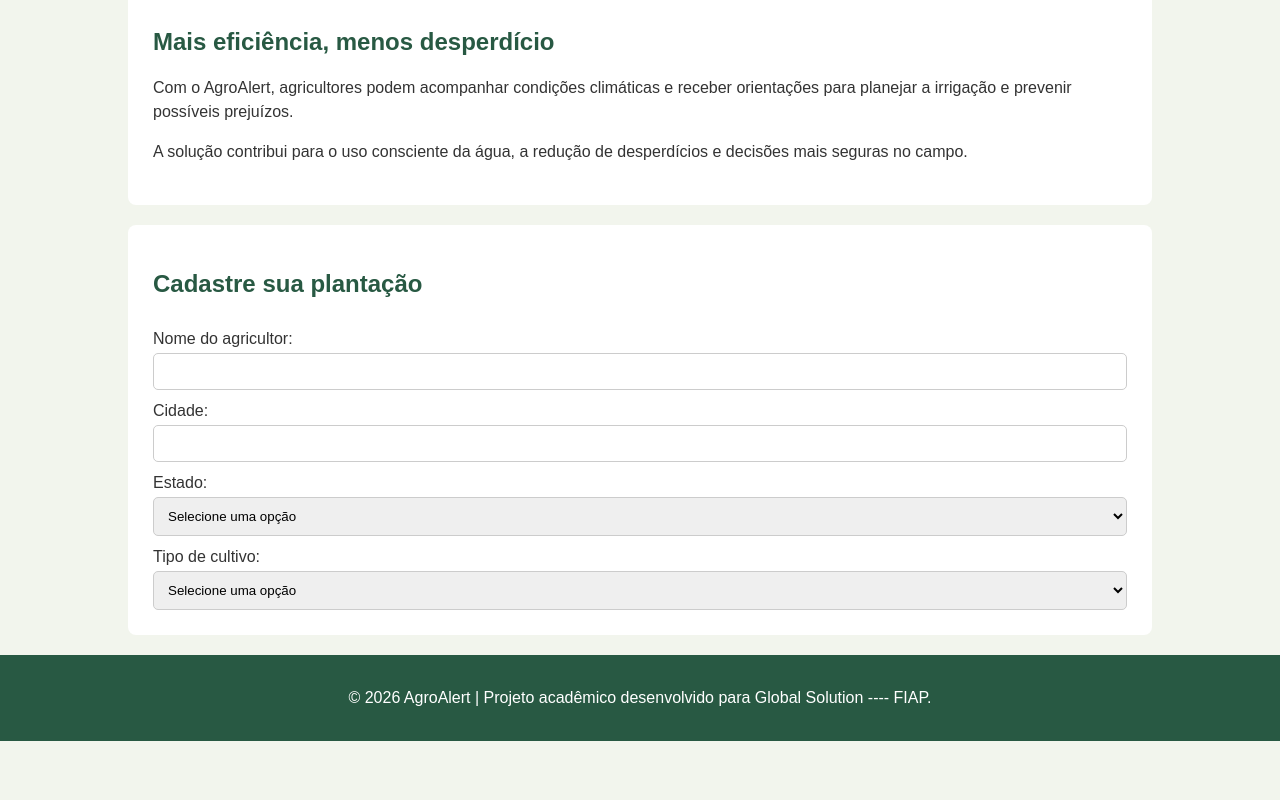
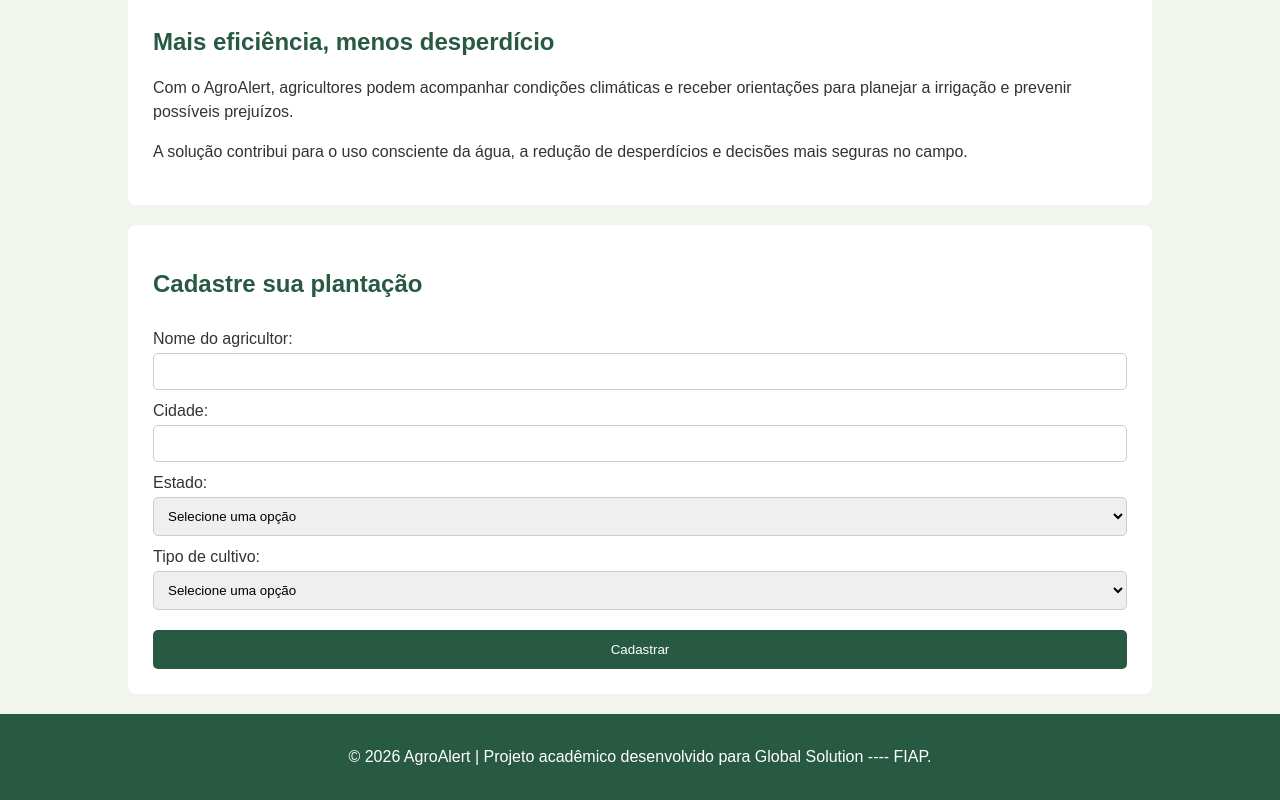
Before and after one commit to agroalert-gs/agroalert, a plain HTML site: page frontend/index.html in a window 1280 px wide. Shown: the part 1345-2145 px from the top of the page. Before the commit the page ends 2086 px from the top, so only its background shows below. Drawn offline with Linux system fonts and the light colour scheme.

Commit message:
complementação do Js & fix css

```diff
--- a/frontend/css/style.css
+++ b/frontend/css/style.css
@@ -74,3 +74,18 @@ footer {
   text-align: center;
   padding: 15px;
 }
+
+button {
+  background-color: #285943;
+  color: white;
+  padding: 12px;
+  margin-top: 20px;
+  border: none;
+  border-radius: 5px;
+  cursor: pointer;
+}
+
+button:hover {
+  background-color: rgb(228, 230, 123);
+  color: #285943;
+}
--- a/frontend/index.html
+++ b/frontend/index.html
@@ -115,6 +115,7 @@
             <option value="cana">Cana-de-açúcar</option>
             <option value="hortalicas">Hortaliças</option>
           </select>
+          <button type="button" onclick="cadastrar()">Cadastrar</button>
         </form>
       </section>
     </main>
--- a/frontend/js/script.js
+++ b/frontend/js/script.js
@@ -0,0 +1,22 @@
+function cadastrar() {
+  var nome = document.getElementById("nome").value;
+  var cidade = document.getElementById("cidade").value;
+  var estado = document.getElementById("estado").value;
+  var cultivo = document.getElementById("cultivo").value;
+
+  if (nome == "" || cidade == "" || estado == "" || cultivo == "") {
+    alert("Por favor, preencha todos os campos!");
+  } else {
+    alert(
+      "Cadastro realizado com sucesso!\n\n" +
+        "Agricultor: " +
+        nome +
+        "\nCidade: " +
+        cidade +
+        "\nEstado: " +
+        estado +
+        "\nCultivo: " +
+        cultivo,
+    );
+  }
+}
```
